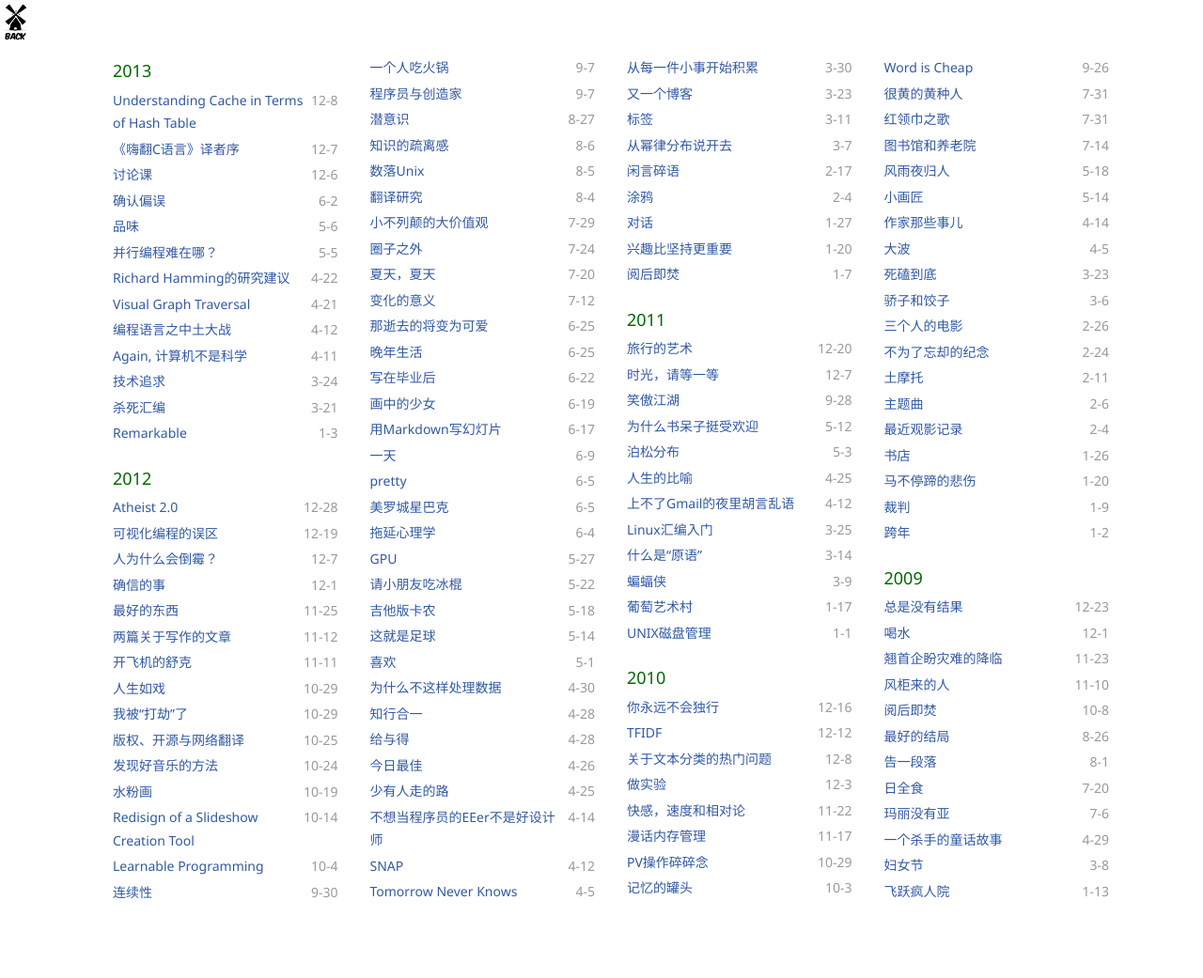
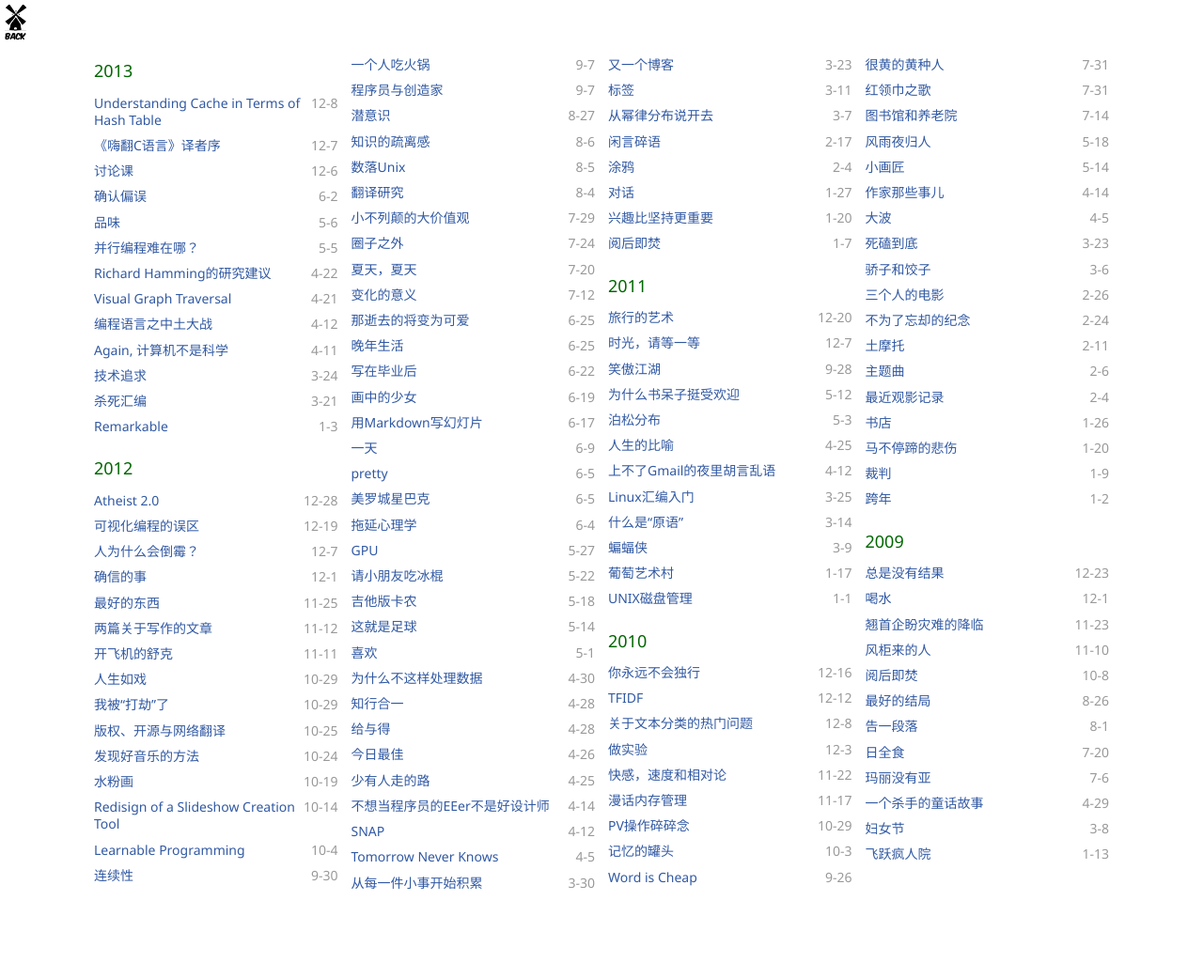
Before and after one commit to dreamsome/onesuper.github.com, a Jekyll site: the page built from archive.html, in a window 1280 px wide. Shown: the whole page at 94% size. Built offline with Jekyll 4.4.1, drawn with Linux system fonts in a browser that asks for light colours; Markdown is read by kramdown in place of the engine named in the settings; after the commit the page ends 1010 px from its top, so only the background shows below that.

Commit message:
post can back

```diff
--- a/404.html
+++ b/404.html
@@ -1,6 +1,6 @@
 ---
-layout: page
-title: 冷酷仙境
+layout: post
+title: "冷酷仙境"
 ---
 
 
--- a/archive.html
+++ b/archive.html
@@ -13,12 +13,12 @@ title: "ls -t"
 {% for post in site.posts %}
 
     {% unless post.next %}
-      <h3 style="margin: 0 0 0 20px;">{{ post.date | date: '%Y' }}</h3>
+      <h3 style="margin: 0 0 0 0;">{{ post.date | date: '%Y' }}</h3>
     {% else %}
       {% capture year %}{{ post.date | date: '%Y' }}{% endcapture %}
       {% capture nyear %}{{ post.next.date | date: '%Y' }}{% endcapture %}
       {% if year != nyear %}
-       <h3 style="margin: 20px 0 0 20px;">{{ post.date | date: '%Y' }}</h3>
+       <h3 style="margin: 20px 0 0 0;">{{ post.date | date: '%Y' }}</h3>
       {% endif %}
     {% endunless %}
 
--- a/style.css
+++ b/style.css
@@ -32,7 +32,7 @@ ul, ol{padding-left: 25px;margin: 20px;}
 
 
 #ladder {
-    position: absolute;
+    position: fixed;
     left: 0;
     top: 0;
     padding: 5px;
@@ -52,8 +52,9 @@ ul, ol{padding-left: 25px;margin: 20px;}
 }
 
 .chaos li {
-    margin-top: 3px;
-    margin-left: 20px;
+    margin-top: 9px;
+    margin-left: 0px;
+    line-height: 130%;
     list-style-type: none;
 
 }
```
Also changed, not shown: _layouts/post.html (+7 -0 lines).
